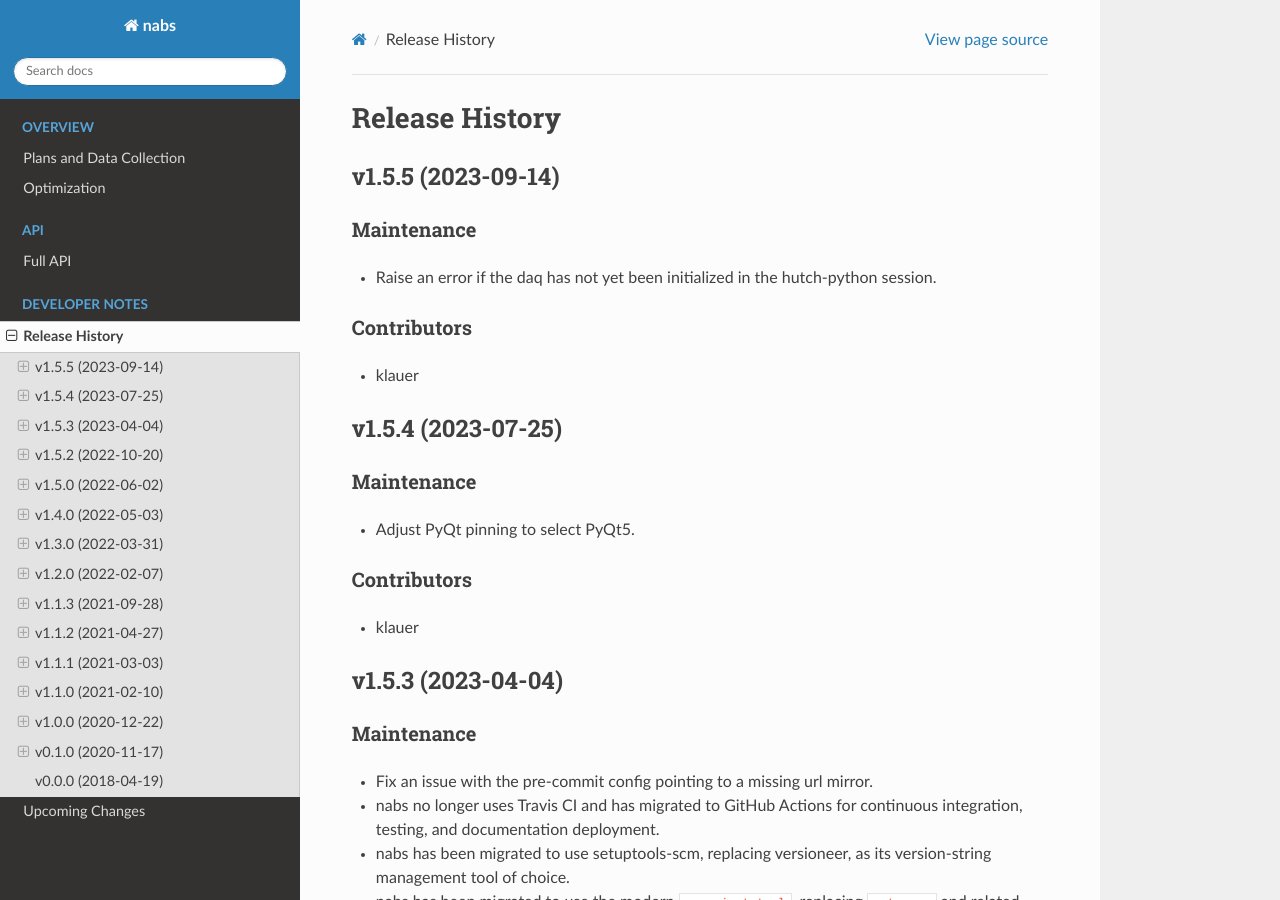
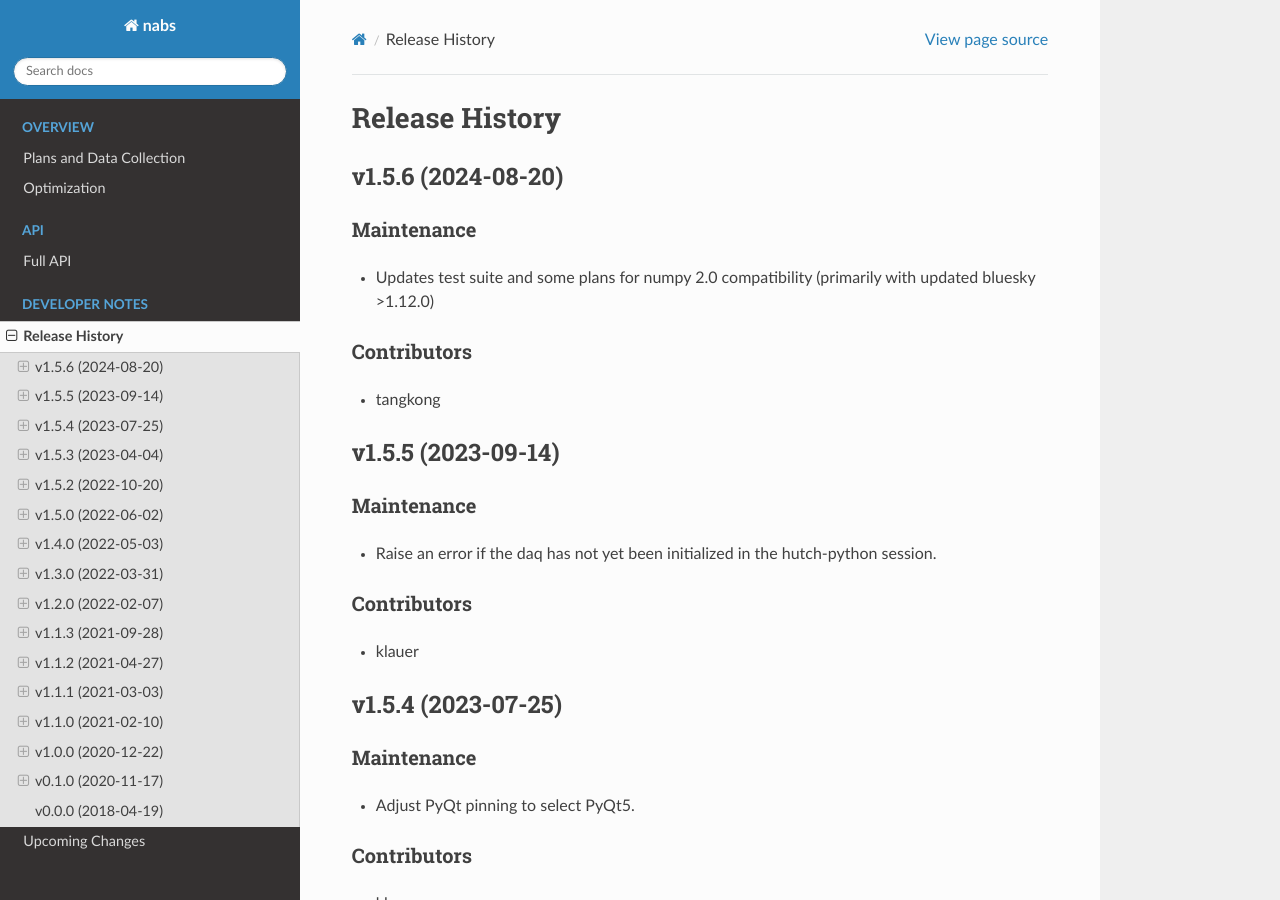
Before and after one commit to pcdshub/nabs, a Sphinx documentation site: the page built from docs/source/releases.rst, in a window 1280 px wide and 900 px high. Built offline with Sphinx 7.4.7 and the Read the Docs theme 2.0.0, drawn with Linux system fonts in a browser that asks for light colours.

Commit message:
REL release notes v1.5.6

```diff
--- a/docs/source/releases.rst
+++ b/docs/source/releases.rst
@@ -1,5 +1,18 @@
 Release History
 ###############
+
+
+v1.5.6 (2024-08-20)
+===================
+
+Maintenance
+-----------
+- Updates test suite and some plans for numpy 2.0 compatibility (primarily with updated bluesky >1.12.0)
+
+Contributors
+------------
+- tangkong
+
 
 
 v1.5.5 (2023-09-14)
```
Also changed, not shown: docs/source/upcoming_release_notes/79-bld_unpin_bluesky.rst (deleted, +0 -22 lines).
